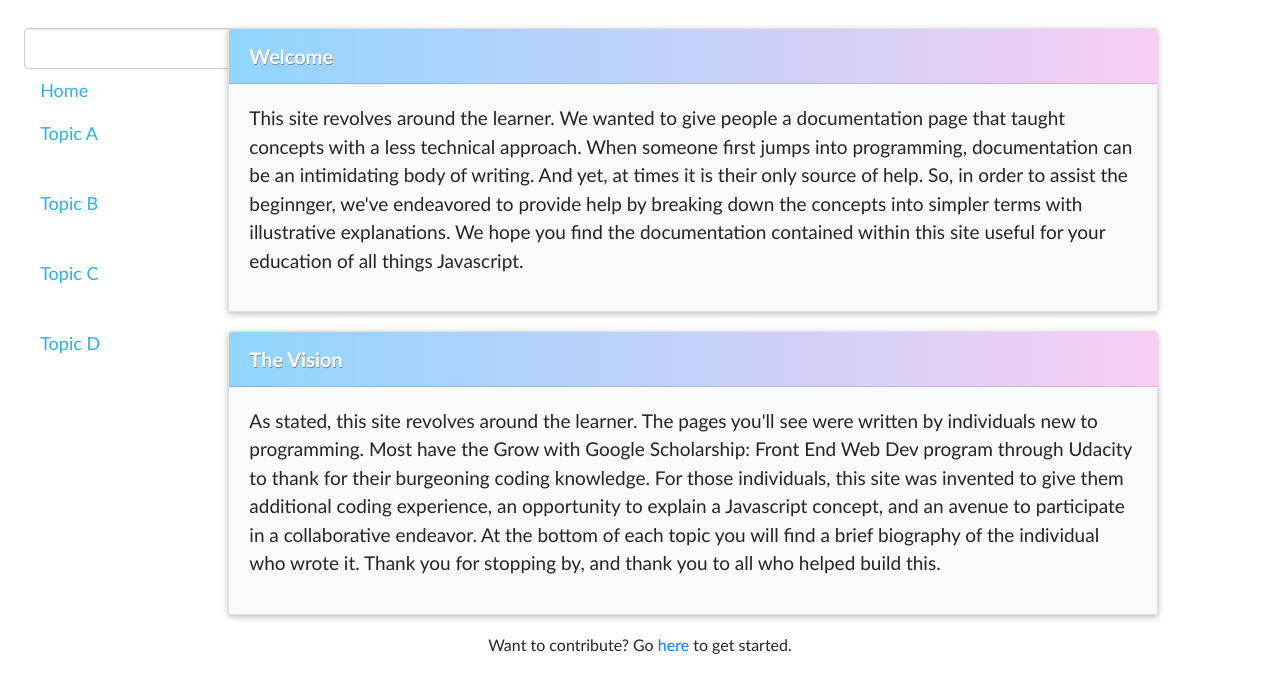
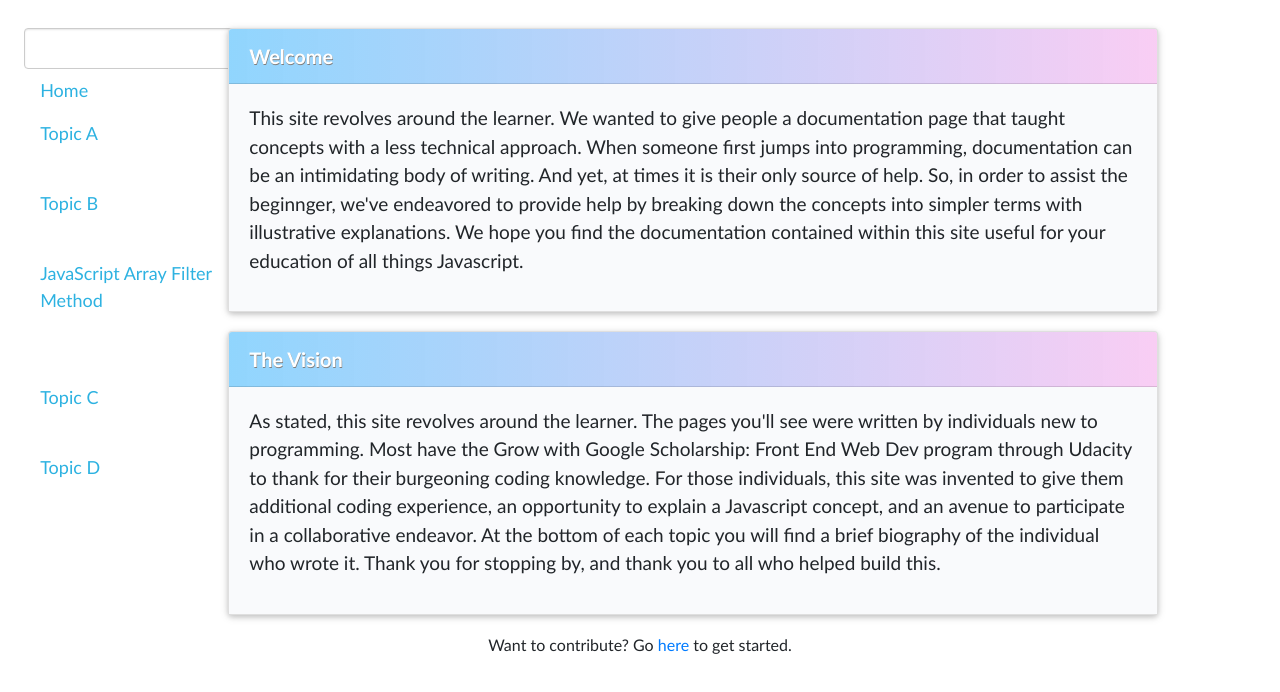
Before and after one commit to super-ming/Udacity-Documentation-Group-Project, a plain HTML site: page index.html in a window 1280 px wide. Shown: the part 122-814 px from the top of the page. Drawn offline with nearby package versions, Linux system fonts and the light colour scheme.

Commit message:
Add link to the documentation page on JS array filter method

```diff
--- a/index.html
+++ b/index.html
@@ -35,7 +35,8 @@
 						<input id="template-links" />
 						<a class="nav-link" href="index.html">Home</a>
  						<a class="nav-link active" href="#">Topic A</a>
-  						<a class="nav-link" href="#">Topic B</a>
+              <a class="nav-link" href="#">Topic B</a>
+  						<a class="nav-link" href="./topics/js-array-filter-method.html">JavaScript Array Filter Method</a>
   						<a class="nav-link" href="#">Topic C</a>
   						<a class="nav-link" href="#">Topic D</a>
 					</nav>
```
